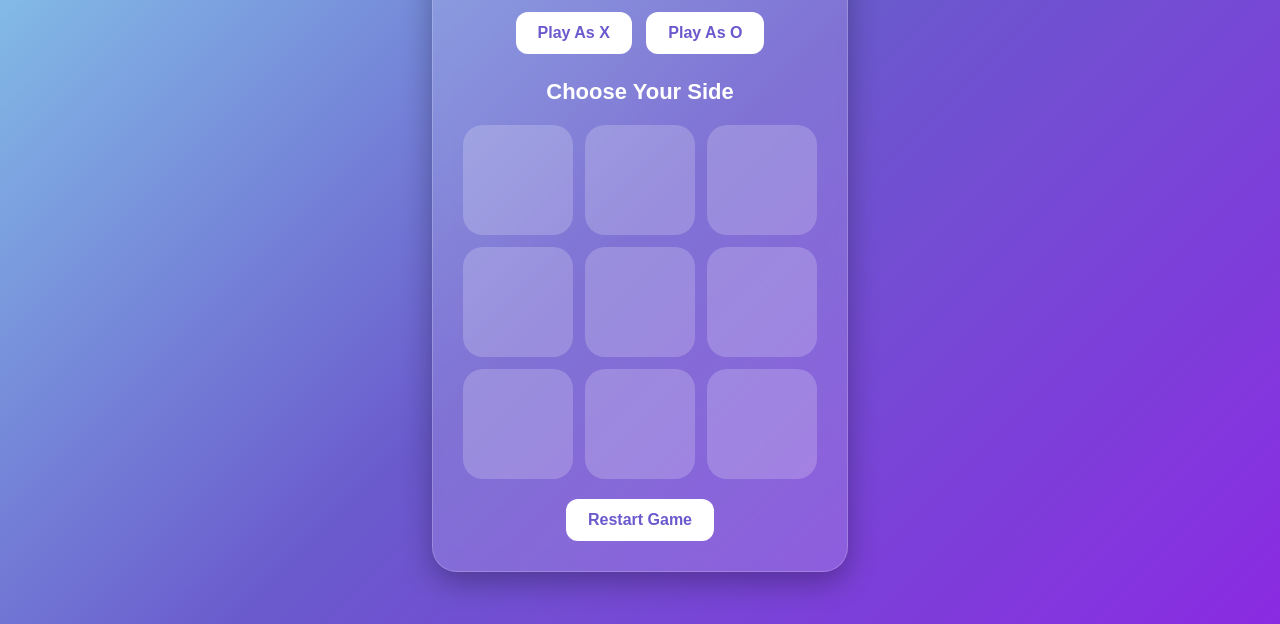
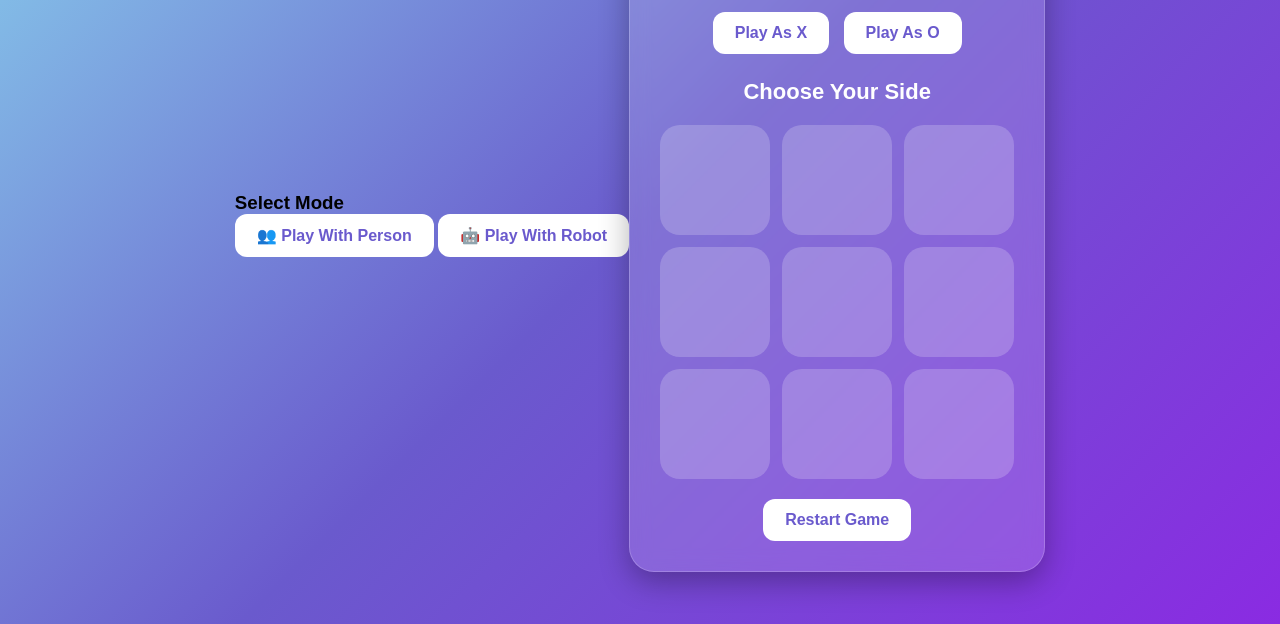
Before and after one commit to siddhy15/TicTacToe_Game, a plain HTML site: page index.html in a window 1280 px wide. Shown: the part 176-800 px from the top of the page. Drawn offline with Linux system fonts and the light colour scheme.

Commit message:
Update index.html

```diff
--- a/index.html
+++ b/index.html
@@ -1,4 +1,16 @@
-<!DOCTYPE html>
+<div class="game-mode">
+
+  <h3>Select Mode</h3>
+
+  <button onclick="setMode('person')">
+    👥 Play With Person
+  </button>
+
+  <button onclick="setMode('robot')">
+    🤖 Play With Robot
+  </button>
+
+</div><!DOCTYPE html>
 <html lang="en">
 <head>
   <meta charset="UTF-8" />
```
